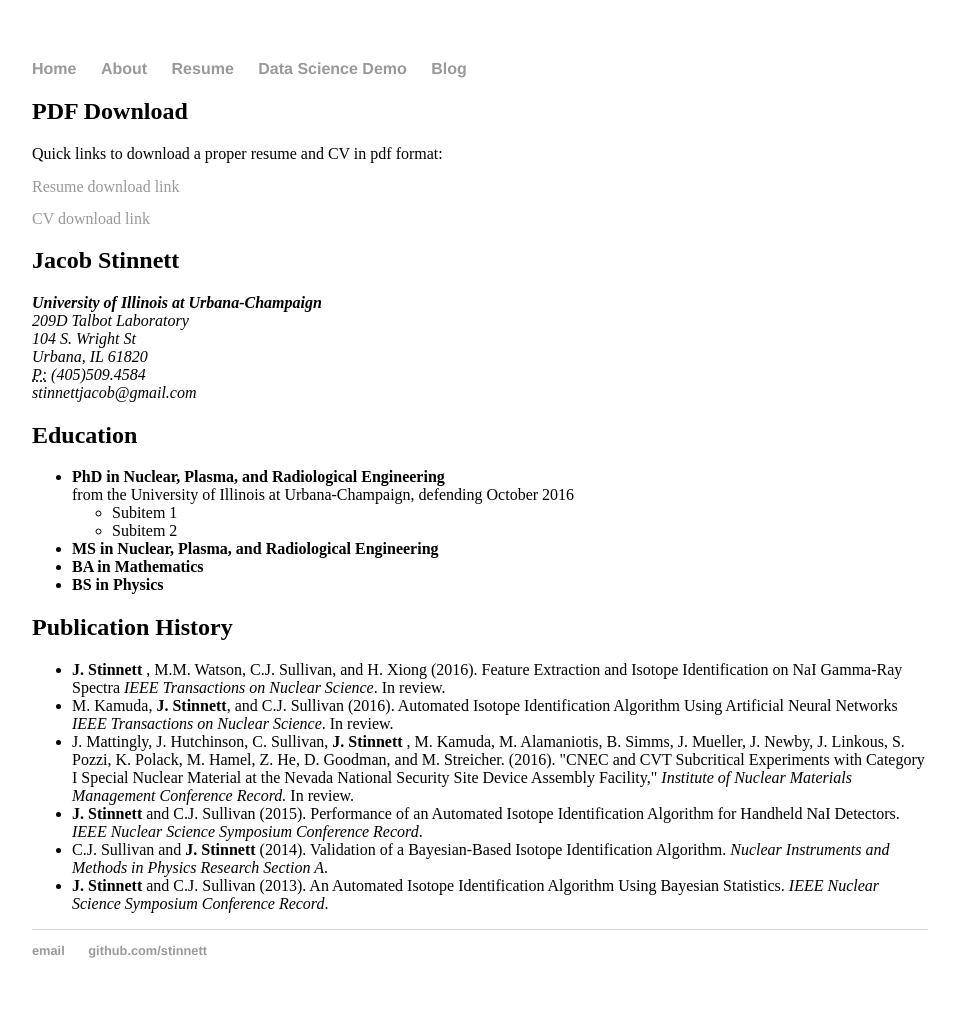
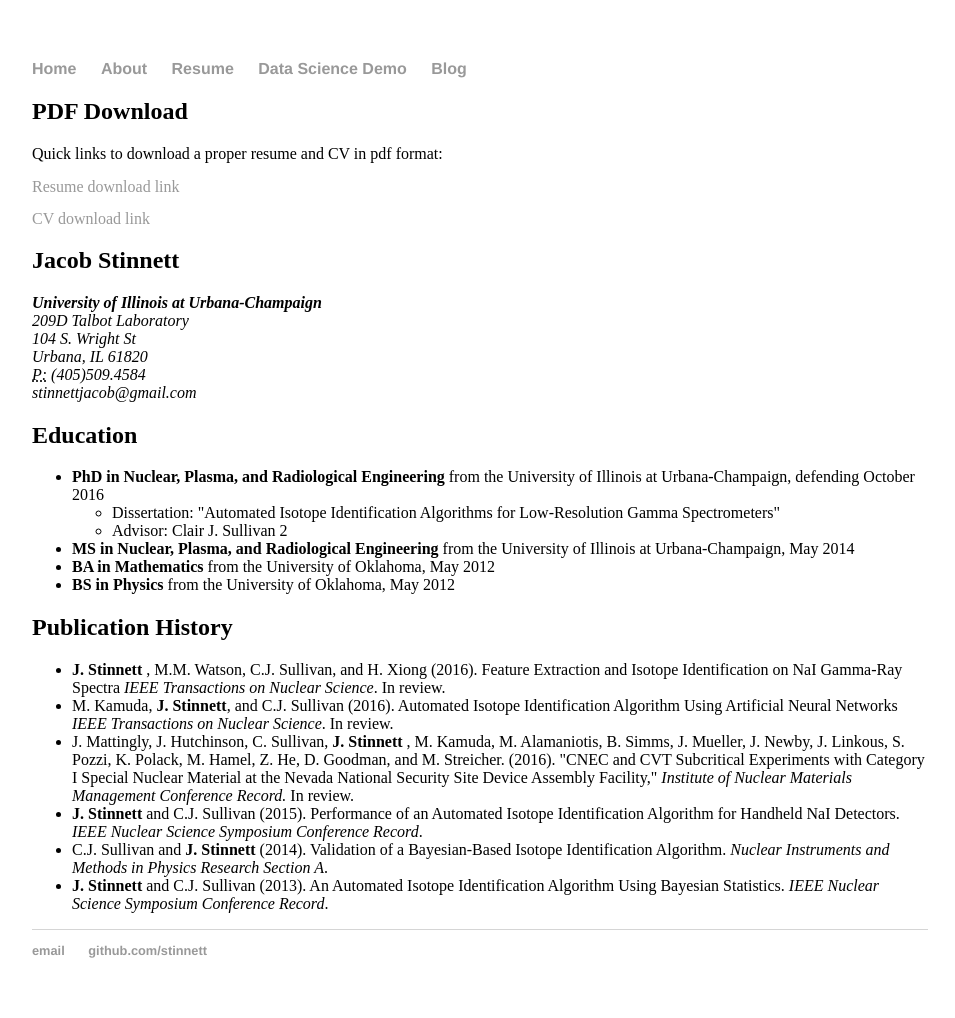
Before and after one commit to Stinnett/Stinnett.github.io, a Jekyll site: the page built from resume/index.html, in a window 1280 px wide. Shown: the whole page, without its empty margins (160-1115 px from the left). Built offline with Jekyll 4.4.1, drawn with Linux system fonts in a browser that asks for light colours.

Commit message:
Update index.html

```diff
--- a/resume/index.html
+++ b/resume/index.html
@@ -21,14 +21,14 @@ title: Stinnett's Resume
 
 					<h2> Education</h2>
 					<ul>
-					<li><strong> PhD in Nuclear, Plasma, and Radiological Engineering</strong></li> from the University of Illinois at Urbana-Champaign, defending October 2016
+					<li><strong> PhD in Nuclear, Plasma, and Radiological Engineering</strong> from the University of Illinois at Urbana-Champaign, defending October 2016</li>
 						<ul>
-					        	<li>Subitem 1</li>
-            						<li>Subitem 2</li>
+					        	<li>Dissertation: "Automated Isotope Identification Algorithms for Low-Resolution Gamma Spectrometers"</li>
+            						<li>Advisor: Clair J. Sullivan 2</li>
         					</ul>
-					<li><strong> MS in Nuclear, Plasma, and Radiological Engineering</strong></li>
-					<li><strong> BA in Mathematics</strong></li>
-					<li><strong> BS in Physics</strong></li>
+					<li><strong> MS in Nuclear, Plasma, and Radiological Engineering</strong> from the University of Illinois at Urbana-Champaign, May 2014</li>
+					<li><strong> BA in Mathematics</strong> from the University of Oklahoma, May 2012</li>
+					<li><strong> BS in Physics</strong> from the University of Oklahoma, May 2012</li>
 					</ul>
 
 
```
